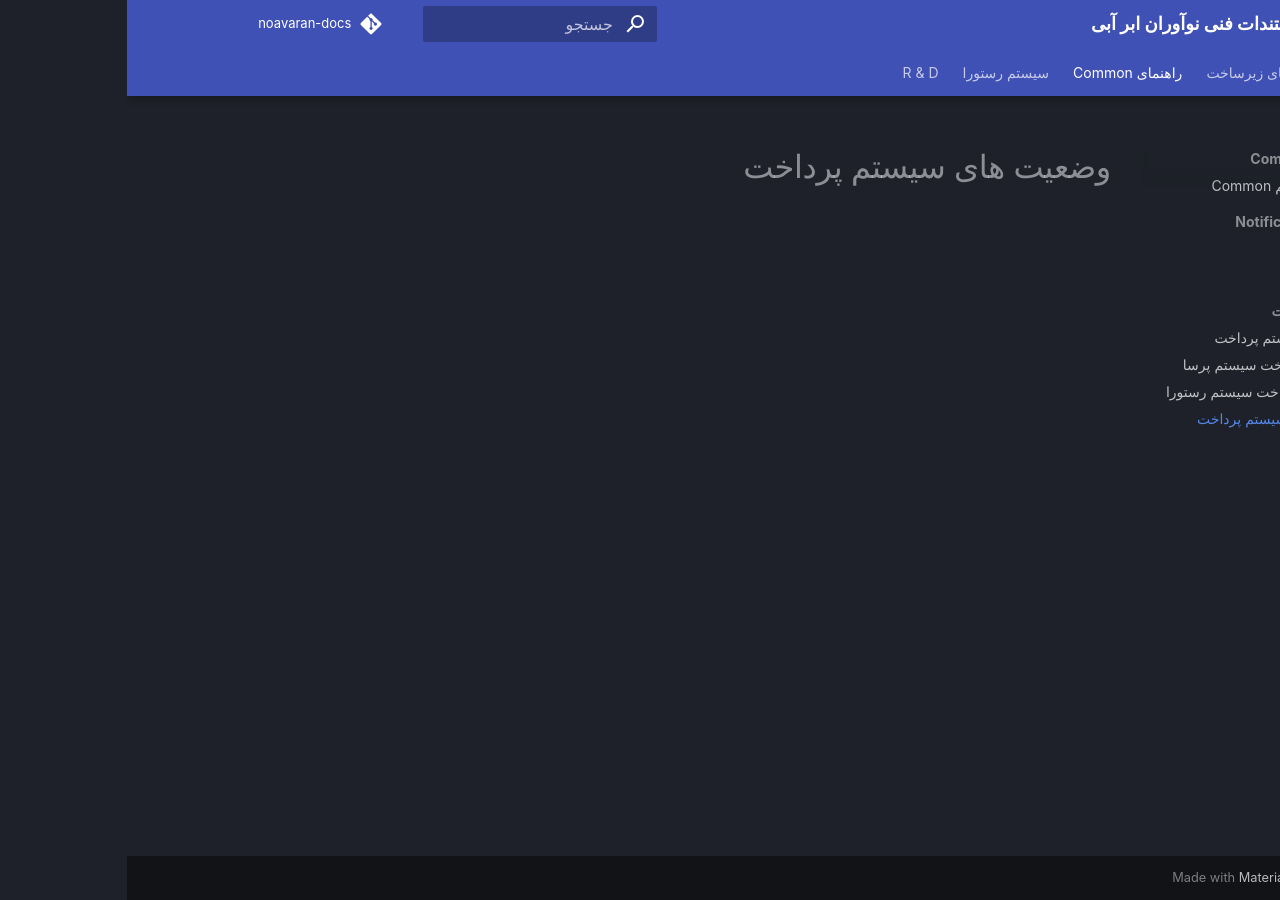
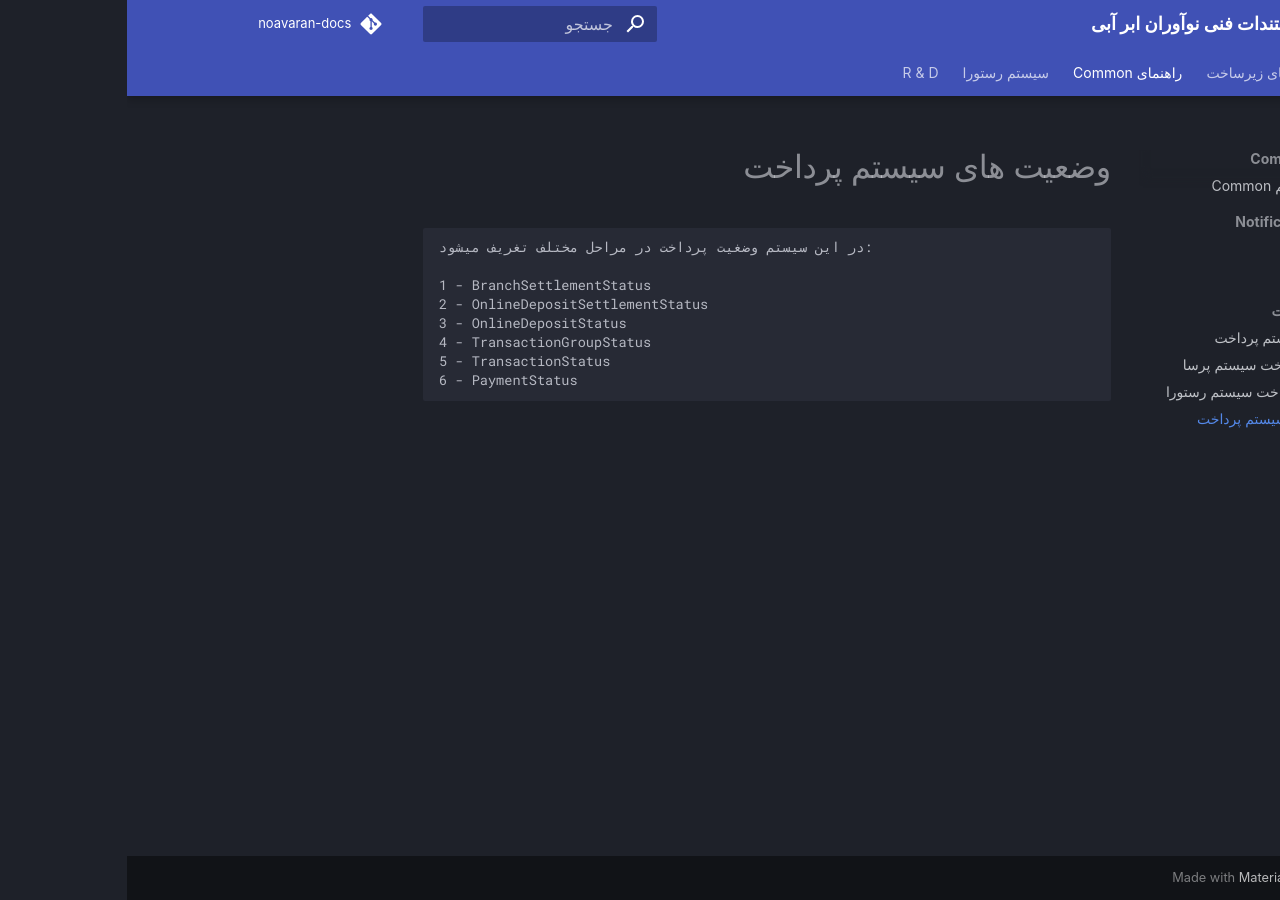
Before and after one commit to blue-innovators/noavaran-docs, an MkDocs documentation site: the page built from docs/payment/payment-status.md, in a window 1280 px wide. Built offline with MkDocs 1.6.1 and Material for MkDocs 9.7.7, drawn with Linux system fonts in a browser that asks for light colours; some web fonts are replaced; comment, search, counter and statistics services are not loaded.

Commit message:
[FEATURE] Commit 2 Add Kind Of status

```diff
--- a/docs/payment/payment-status.md
+++ b/docs/payment/payment-status.md
@@ -1 +1,9 @@
 # وضعیت های سیستم پرداخت
+    در این سیستم وضغیت پرداخت در مراحل مختلف تغریف میشود:
+
+    1 - BranchSettlementStatus
+    2 - OnlineDepositSettlementStatus
+    3 - OnlineDepositStatus
+    4 - TransactionGroupStatus
+    5 - TransactionStatus
+    6 - PaymentStatus
```
